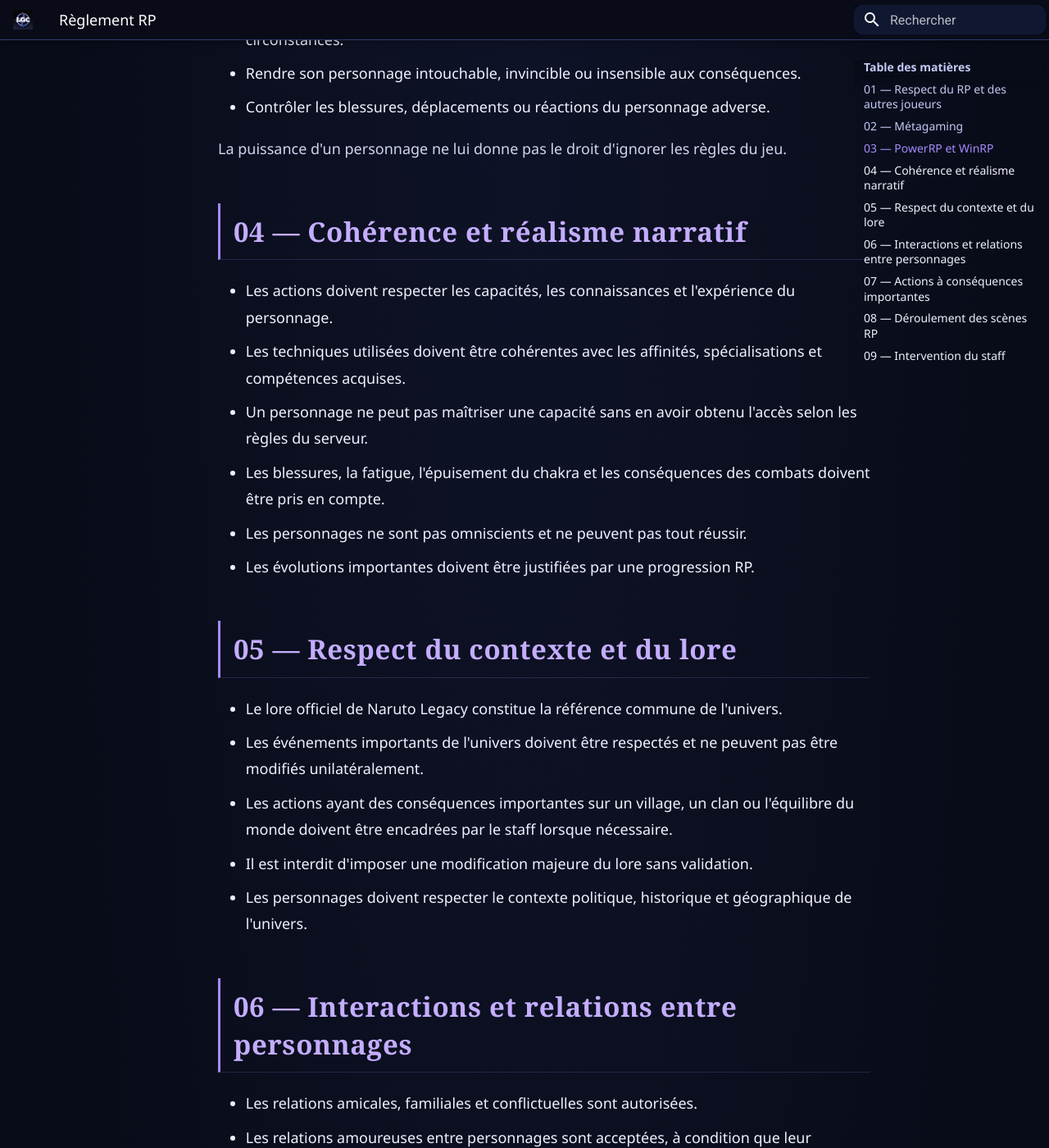
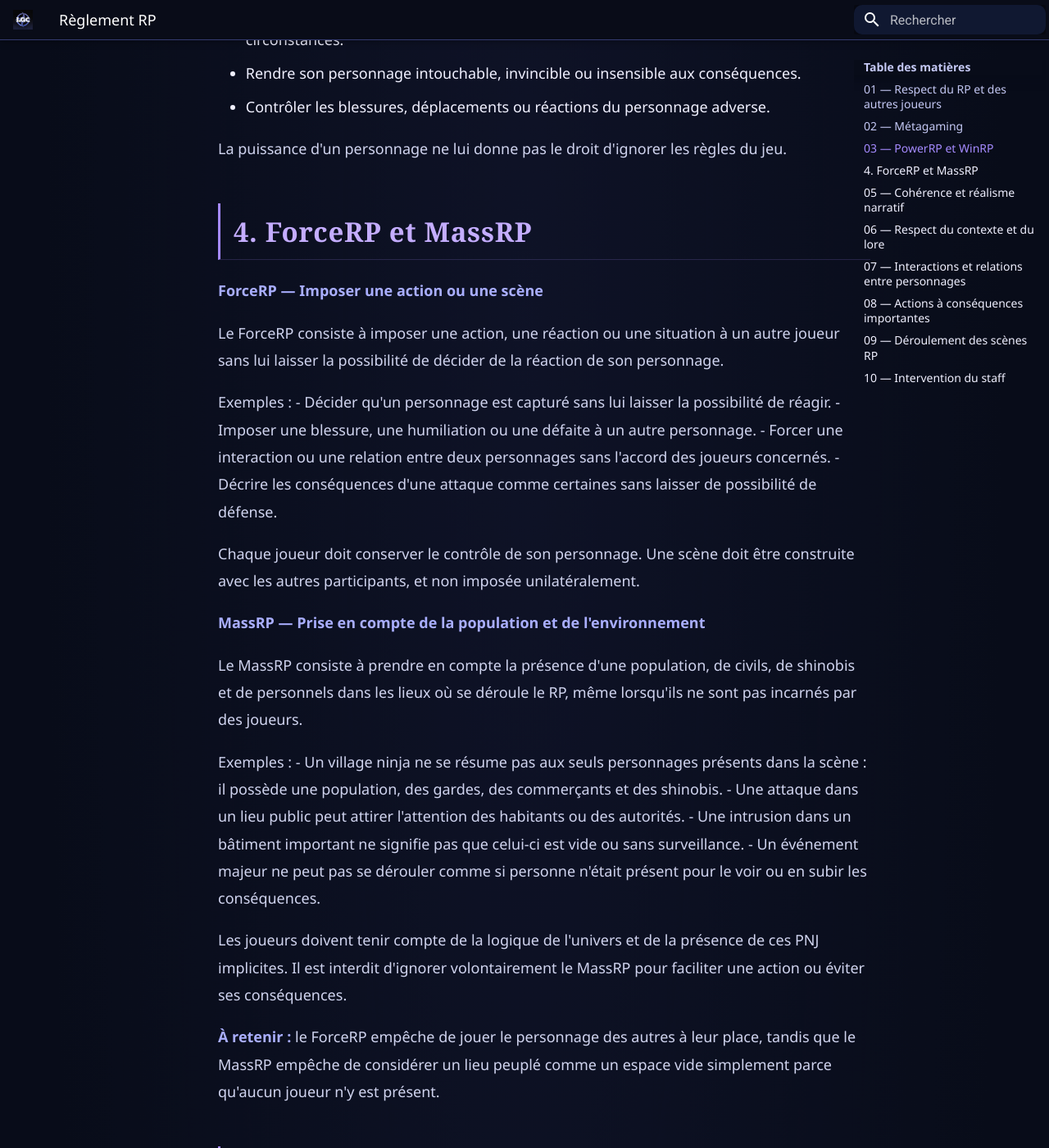
Before and after one commit to Foetic/naruto-legacy-wiki, an MkDocs documentation site: the page built from docs/reglement/regles-rp.md, in a window 1280 px wide and 1400 px high, scrolled down 2007 px. Shown: the whole window at 82% size. Built offline with MkDocs 1.6.1 and Material for MkDocs 9.7.7, drawn with Linux system fonts in a browser that asks for light colours; some of the changed text lies outside the part shown.

Commit message:
Update regles-rp.md

```diff
--- a/docs/reglement/regles-rp.md
+++ b/docs/reglement/regles-rp.md
@@ -44,7 +44,35 @@ Ces pratiques nuisent à l'équilibre du jeu et sont interdites.
 
 La puissance d'un personnage ne lui donne pas le droit d'ignorer les règles du jeu.
 
-## 04 — Cohérence et réalisme narratif
+## 4. ForceRP et MassRP
+
+**ForceRP — Imposer une action ou une scène**
+
+Le ForceRP consiste à imposer une action, une réaction ou une situation à un autre joueur sans lui laisser la possibilité de décider de la réaction de son personnage.
+
+Exemples :
+- Décider qu'un personnage est capturé sans lui laisser la possibilité de réagir.
+- Imposer une blessure, une humiliation ou une défaite à un autre personnage.
+- Forcer une interaction ou une relation entre deux personnages sans l'accord des joueurs concernés.
+- Décrire les conséquences d'une attaque comme certaines sans laisser de possibilité de défense.
+
+Chaque joueur doit conserver le contrôle de son personnage. Une scène doit être construite avec les autres participants, et non imposée unilatéralement.
+
+**MassRP — Prise en compte de la population et de l'environnement**
+
+Le MassRP consiste à prendre en compte la présence d'une population, de civils, de shinobis et de personnels dans les lieux où se déroule le RP, même lorsqu'ils ne sont pas incarnés par des joueurs.
+
+Exemples :
+- Un village ninja ne se résume pas aux seuls personnages présents dans la scène : il possède une population, des gardes, des commerçants et des shinobis.
+- Une attaque dans un lieu public peut attirer l'attention des habitants ou des autorités.
+- Une intrusion dans un bâtiment important ne signifie pas que celui-ci est vide ou sans surveillance.
+- Un événement majeur ne peut pas se dérouler comme si personne n'était présent pour le voir ou en subir les conséquences.
+
+Les joueurs doivent tenir compte de la logique de l'univers et de la présence de ces PNJ implicites. Il est interdit d'ignorer volontairement le MassRP pour faciliter une action ou éviter ses conséquences.
+
+**À retenir :** le ForceRP empêche de jouer le personnage des autres à leur place, tandis que le MassRP empêche de considérer un lieu peuplé comme un espace vide simplement parce qu'aucun joueur n'y est présent.
+
+## 05 — Cohérence et réalisme narratif
 
 - Les actions doivent respecter les capacités, les connaissances et l'expérience du personnage.
 - Les techniques utilisées doivent être cohérentes avec les affinités, spécialisations et compétences acquises.
@@ -53,7 +81,7 @@ La puissance d'un personnage ne lui donne pas le droit d'ignorer les règles du
 - Les personnages ne sont pas omniscients et ne peuvent pas tout réussir.
 - Les évolutions importantes doivent être justifiées par une progression RP.
 
-## 05 — Respect du contexte et du lore
+## 06 — Respect du contexte et du lore
 
 - Le lore officiel de Naruto Legacy constitue la référence commune de l'univers.
 - Les événements importants de l'univers doivent être respectés et ne peuvent pas être modifiés unilatéralement.
@@ -61,7 +89,7 @@ La puissance d'un personnage ne lui donne pas le droit d'ignorer les règles du
 - Il est interdit d'imposer une modification majeure du lore sans validation.
 - Les personnages doivent respecter le contexte politique, historique et géographique de l'univers.
 
-## 06 — Interactions et relations entre personnages
+## 07 — Interactions et relations entre personnages
 
 - Les relations amicales, familiales et conflictuelles sont autorisées.
 - Les relations amoureuses entre personnages sont acceptées, à condition que leur représentation reste strictement SFW.
@@ -89,7 +117,7 @@ Certaines actions peuvent modifier durablement l'histoire et nécessitent une at
 - Il est interdit de participer simultanément à plusieurs scènes incompatibles dans le temps. Le double RP est accepté à condition que la première scène importante soit mise en pause selon les indications du staff.
 - En cas d'absence prolongée d'un participant, les joueurs peuvent convenir d'une solution ou demander l'intervention du staff.
 
-## 09 — Intervention du staff
+## 10 — Intervention du staff
 
 Le staff se réserve le droit d'intervenir lorsqu'une scène :
 
```
Also changed, not shown: other parts of docs/reglement/regles-rp.md (+2 -2 lines).
